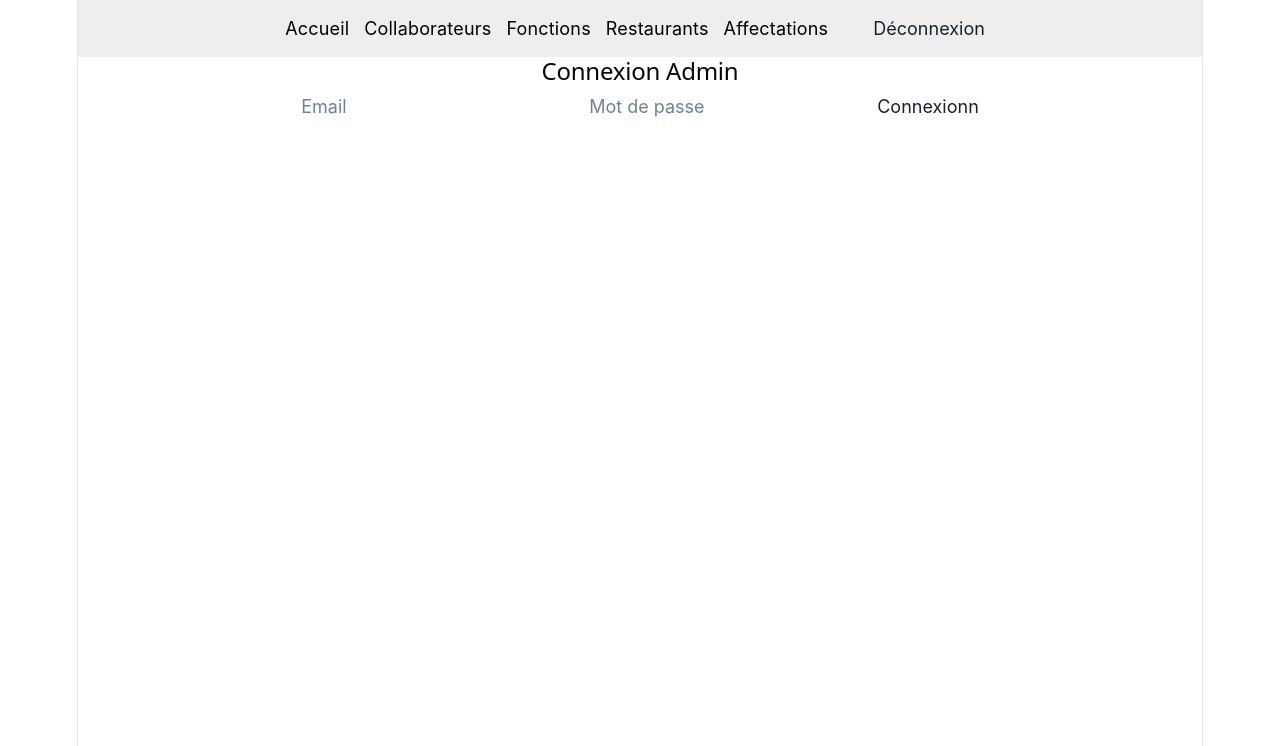
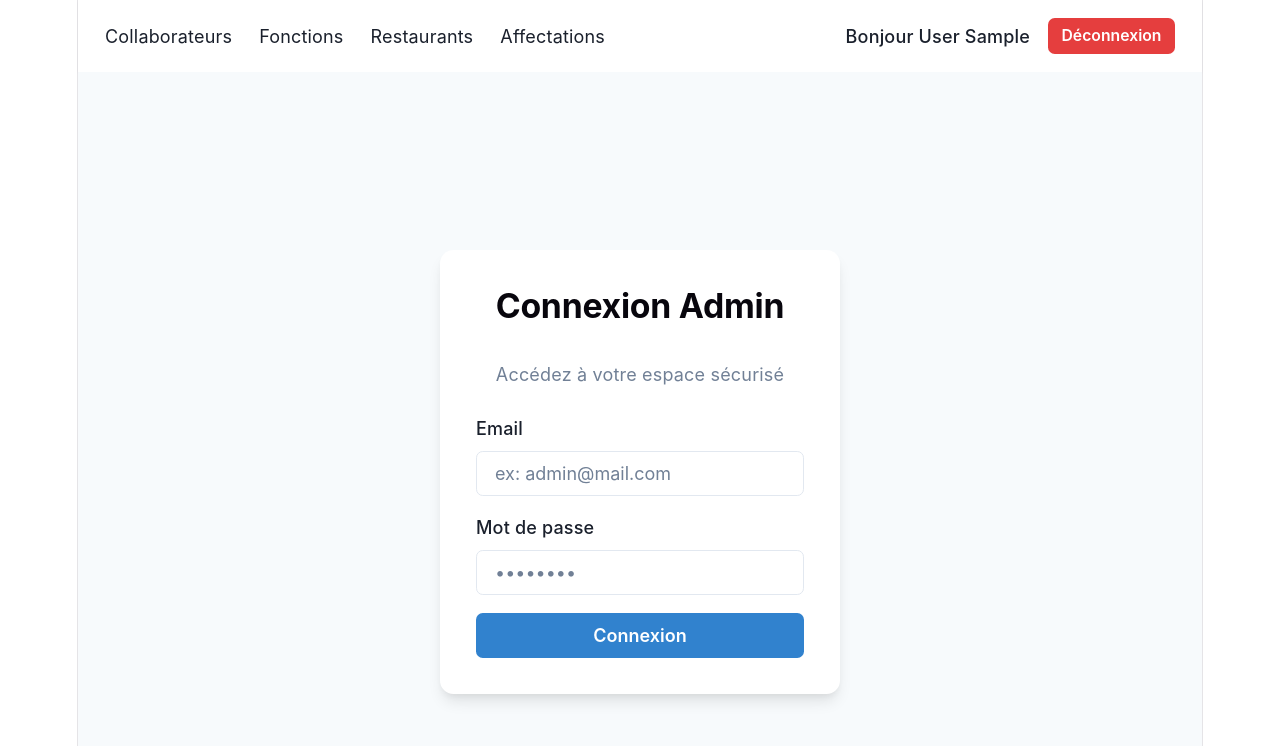
Before and after one commit to m2493/PROJET_WACDO, a React (Vite) app in the folder wacdo-front/: page /login in a window 1280 px wide. Shown: the top 746 px of the page. Built offline with nearby package versions, Linux system fonts and the light colour scheme; sample sign-in values are in the browser's storage.

Commit message:
Corrections sur la barre de navigation

```diff
--- a/wacdo-front/src/App.jsx
+++ b/wacdo-front/src/App.jsx
@@ -1,5 +1,8 @@
-import { BrowserRouter as Router, Routes, Route } from "react-router-dom";
+import { BrowserRouter as Router, Routes, Route, Navigate } from "react-router-dom";
 import { AuthProvider } from "./auth/AuthContext";
+import { useContext } from "react";
+import { AuthContext } from "./auth/AuthContext";
+
 import ProtectedRoute from "./auth/ProtectedRoute";
 
 import Login from "./pages/Login";
@@ -17,22 +20,34 @@ import Function from "./pages/Function/Functions";
 import CreateFunctionPage from "./pages/Function/CreateFunctionPage";
 
 import Affectation from "./pages/Affectation/Affectations.jsx";
-import EditAffectationPage from "./pages/Affectation/EditAffectationPage"
+import EditAffectationPage from "./pages/Affectation/EditAffectationPage";
+
 import Navbar from "./pages/Navbar";
 
+/* 🔥 Wrapper pour gérer la logique auth + navbar */
+function AppLayout() {
+    const { isAuthenticated } = useContext(AuthContext);
 
-
-
-function App() {
     return (
-
-            <AuthProvider>
-                <Router>
-                    <Navbar />
+        <>
+            {/* Navbar uniquement si connecté */}
+            {isAuthenticated && <Navbar />}
 
             <Routes>
+                <Route
+                    path="/"
+                    element={
+                        isAuthenticated ? (
+                            <Navigate to="/collaborator" />
+                        ) : (
+                            <Navigate to="/login" />
+                        )
+                    }
+                />
+
                 <Route path="/login" element={<Login />} />
 
+                {/* PROTECTED ROUTES */}
                 <Route
                     path="/restaurant"
                     element={
@@ -97,11 +112,6 @@ function App() {
                 />
 
                 <Route
-                            path="/affectations/:id/edit"
-                            element={<EditAffectationPage />}
-                        />
-
-                        <Route
                     path="/function"
                     element={
                         <ProtectedRoute>
@@ -127,12 +137,23 @@ function App() {
                         </ProtectedRoute>
                     }
                 />
+
+                <Route
+                    path="/affectations/:id/edit"
+                    element={<EditAffectationPage />}
+                />
             </Routes>
-
-                </Router>
-            </AuthProvider>
-
+        </>
     );
 }
 
-export default App;
+/* Root App */
+export default function App() {
+    return (
+        <AuthProvider>
+            <Router>
+                <AppLayout />
+            </Router>
+        </AuthProvider>
+    );
+}
--- a/wacdo-front/src/auth/AuthContext.jsx
+++ b/wacdo-front/src/auth/AuthContext.jsx
@@ -5,7 +5,7 @@ export const AuthContext = createContext();
 
 export function AuthProvider({ children }) {
   const [isAuthenticated, setIsAuthenticated] = useState(
-    !!localStorage.getItem("token")
+      !!localStorage.getItem("token")
   );
 
   const login = async (email, motDePasse) => {
@@ -15,19 +15,37 @@ export function AuthProvider({ children }) {
     });
 
     localStorage.setItem("token", response.data.token);
+
+    // optionnel mais utile pour navbar
+    localStorage.setItem("user", JSON.stringify(response.data.user || { email }));
+
     setIsAuthenticated(true);
   };
 
   const logout = () => {
     localStorage.removeItem("token");
+    localStorage.removeItem("user");
     setIsAuthenticated(false);
   };
 
+  // SAFE PARSE (IMPORTANT)
+  let user = null;
+  try {
+    user = JSON.parse(localStorage.getItem("user"));
+  } catch (e) {
+    user = null;
+  }
+
   return (
-    <AuthContext.Provider
-      value={{ isAuthenticated, login, logout }}
-    >
-      {children}
-    </AuthContext.Provider>
+      <AuthContext.Provider
+          value={{
+            isAuthenticated,
+            login,
+            logout,
+            user,
+          }}
+      >
+        {children}
+      </AuthContext.Provider>
   );
 }
--- a/wacdo-front/src/components/forms/AssignCollaboratorForm.jsx
+++ b/wacdo-front/src/components/forms/AssignCollaboratorForm.jsx
@@ -1,5 +1,16 @@
 import { useEffect, useState } from "react";
 import api from "../../api/axios";
+
+import {
+    VStack,
+    FormControl,
+    FormLabel,
+    Select,
+    Input,
+    Button,
+    Spinner,
+    Center,
+} from "@chakra-ui/react";
 
 export default function AssignCollaboratorForm({ onAssign }) {
     const [collaborators, setCollaborators] = useState([]);
@@ -9,49 +20,102 @@ export default function AssignCollaboratorForm({ onAssign }) {
     const [jobId, setJobId] = useState("");
     const [startDateAffectation, setStartDateAffectation] = useState("");
 
+    const [loading, setLoading] = useState(true);
+
     useEffect(() => {
-    api.get("/api/collaborators/non-affectes")
-      .then(res => setCollaborators(res.data));
+        const loadData = async () => {
+            try {
+                const resC = await api.get("/api/collaborators/non-affectes");
+                const resJ = await api.get("/api/jobs");
 
-    api.get("/api/jobs")
-      .then(res => setJobs(res.data));
+                setCollaborators(resC.data);
+                setJobs(resJ.data);
+
+                setStartDateAffectation(
+                    new Date().toISOString().split("T")[0]
+                );
+            } catch (err) {
+                console.error(err);
+            } finally {
+                setLoading(false);
+            }
+        };
+
+        loadData();
     }, []);
 
     const handleSubmit = (e) => {
         e.preventDefault();
-    onAssign({ collaboratorId, jobId, startDateAffectation });
+
+        onAssign({
+            collaboratorId: Number(collaboratorId),
+            jobId: Number(jobId),
+            startDateAffectation,
+        });
     };
 
+    if (loading) {
         return (
-    <form onSubmit={handleSubmit} className="flex flex-col gap-2">
+            <Center py={6}>
+                <Spinner />
+            </Center>
+        );
+    }
 
-      <select onChange={e => setCollaboratorId(e.target.value)}>
-        <option value="">Collaborateur</option>
-        {collaborators.map(c => (
+    return (
+        <form onSubmit={handleSubmit}>
+            <VStack spacing={5} align="stretch">
+
+                <FormControl isRequired>
+                    <FormLabel>Collaborateur</FormLabel>
+                    <Select
+                        placeholder="Sélectionner un collaborateur"
+                        value={collaboratorId}
+                        onChange={(e) => setCollaboratorId(e.target.value)}
+                    >
+                        {collaborators.map((c) => (
                             <option key={c.id} value={c.id}>
                                 {c.firstName} {c.lastName}
                             </option>
                         ))}
-      </select>
+                    </Select>
+                </FormControl>
 
-      <select onChange={e => setJobId(e.target.value)}>
-        <option value="">Poste</option>
-        {jobs.map(j => (
+                <FormControl isRequired>
+                    <FormLabel>Poste</FormLabel>
+                    <Select
+                        placeholder="Sélectionner un poste"
+                        value={jobId}
+                        onChange={(e) => setJobId(e.target.value)}
+                    >
+                        {jobs.map((j) => (
                             <option key={j.id} value={j.id}>
                                 {j.labelFunction}
                             </option>
                         ))}
-      </select>
+                    </Select>
+                </FormControl>
 
-      <input
+                <FormControl isRequired>
+                    <FormLabel>Date de début</FormLabel>
+                    <Input
                         type="date"
                         value={startDateAffectation}
-        onChange={e => setStartDateAffectation(e.target.value)}
+                        onChange={(e) =>
+                            setStartDateAffectation(e.target.value)
+                        }
                     />
+                </FormControl>
 
-      <button className="bg-blue-500 text-white px-3 py-1 rounded">
+                <Button
+                    colorScheme="blue"
+                    type="submit"
+                    w="full"
+                >
                     Affecter
-      </button>
+                </Button>
+
+            </VStack>
         </form>
     );
 }
--- a/wacdo-front/src/pages/Login.jsx
+++ b/wacdo-front/src/pages/Login.jsx
@@ -1,6 +1,20 @@
 import { useState, useContext } from "react";
 import { AuthContext } from "../auth/AuthContext";
 import { useNavigate } from "react-router-dom";
+
+import {
+    Box,
+    Button,
+    FormControl,
+    FormLabel,
+    Input,
+    Heading,
+    Text,
+    VStack,
+    Alert,
+    AlertIcon,
+    useToast
+} from "@chakra-ui/react";
 
 function Login() {
     const [email, setEmail] = useState("");
@@ -9,45 +23,97 @@ function Login() {
 
     const { login } = useContext(AuthContext);
     const navigate = useNavigate();
+    const toast = useToast();
 
     const handleSubmit = async (e) => {
         e.preventDefault();
+        setError("");
 
         try {
             await login(email, motDePasse);
+
+            toast({
+                title: "Connexion réussie",
+                status: "success",
+                duration: 2000,
+                isClosable: true,
+            });
+
             navigate("/restaurant");
-    } /*catch {
-      *setError("Identifiants incorrects");
-      */
-     catch (error) {
+        } catch (error) {
             console.log(error);
-    console.log(error.response);
-    setError("Erreur connexion");
+            setError("Identifiants incorrects");
         }
     };
 
     return (
-    <div>
-      <h2>Connexion Admin</h2>
+        <Box
+            minH="100vh"
+            display="flex"
+            alignItems="center"
+            justifyContent="center"
+            bg="gray.50"
+        >
+            <Box
+                w="full"
+                maxW="400px"
+                bg="white"
+                p={8}
+                borderRadius="xl"
+                boxShadow="lg"
+            >
+                <VStack spacing={6} align="stretch">
+
+                    <Heading textAlign="center" size="lg">
+                        Connexion Admin
+                    </Heading>
+
+                    <Text textAlign="center" color="gray.500">
+                        Accédez à votre espace sécurisé
+                    </Text>
 
                     <form onSubmit={handleSubmit}>
-        <input
+                        <VStack spacing={4}>
+
+                            <FormControl>
+                                <FormLabel>Email</FormLabel>
+                                <Input
                                     type="email"
-          placeholder="Email"
+                                    placeholder="ex: admin@mail.com"
                                     onChange={(e) => setEmail(e.target.value)}
                                 />
+                            </FormControl>
 
-        <input
+                            <FormControl>
+                                <FormLabel>Mot de passe</FormLabel>
+                                <Input
                                     type="password"
-          placeholder="Mot de passe"
+                                    placeholder="••••••••"
                                     onChange={(e) => setMotDePasse(e.target.value)}
                                 />
+                            </FormControl>
 
-        <button type="submit">Connexionn</button>
+                            {error && (
+                                <Alert status="error" borderRadius="md">
+                                    <AlertIcon />
+                                    {error}
+                                </Alert>
+                            )}
+
+                            <Button
+                                type="submit"
+                                colorScheme="blue"
+                                width="full"
+                            >
+                                Connexion
+                            </Button>
+
+                        </VStack>
                     </form>
 
-      <p>{error}</p>
-    </div>
+                </VStack>
+            </Box>
+        </Box>
     );
 }
 
--- a/wacdo-front/src/pages/Navbar.jsx
+++ b/wacdo-front/src/pages/Navbar.jsx
@@ -1,17 +1,21 @@
+import {
+    Box,
+    Flex,
+    HStack,
+    Button,
+    Text,
+    Spacer
+} from "@chakra-ui/react";
 import { NavLink, useNavigate } from "react-router-dom";
-/*import { LogOut } from "lucide-react";*/
 import { useContext } from "react";
 import { AuthContext } from "../auth/AuthContext";
 
 function Navbar() {
     const navigate = useNavigate();
-  const { logout, isAuthenticated } = useContext(AuthContext);
+    const { logout, isAuthenticated, isAdmin, user } = useContext(AuthContext);
 
-  const linkStyle = ({ isActive }) => ({
-    marginRight: "15px",
-    textDecoration: "none",
-    color: isActive ? "red" : "black",
-  });
+    // 🔐 PAS ADMIN → PAS DE NAVBAR
+    if (!isAuthenticated) return null;
 
     const handleLogout = () => {
         logout();
@@ -19,26 +23,30 @@ function Navbar() {
     };
 
     return (
-    <nav style={{ padding: "10px", background: "#eee" }}>
-      <NavLink to="/" style={linkStyle}>Accueil</NavLink>
-      <NavLink to="/collaborator" style={linkStyle}>Collaborateurs</NavLink>
-      <NavLink to="/function" style={linkStyle}>Fonctions</NavLink>
-      <NavLink to="/restaurant" style={linkStyle}>Restaurants</NavLink>
-      <NavLink to="/affectation" style={linkStyle}>Affectations</NavLink>
+        <Box bg="white" px={6} py={4} shadow="sm">
+            <Flex align="center">
 
-      {isAuthenticated && (
-        <button
-          onClick={handleLogout}
-          style={{
-            marginLeft: "20px",
-            padding: "5px 10px",
-            cursor: "pointer"
-          }}
-        >
+                <HStack spacing={6}>
+                    <NavLink to="/collaborator">Collaborateurs</NavLink>
+                    <NavLink to="/function">Fonctions</NavLink>
+                    <NavLink to="/restaurant">Restaurants</NavLink>
+                    <NavLink to="/affectation">Affectations</NavLink>
+                </HStack>
+
+                <Spacer />
+
+                <HStack spacing={4}>
+                    <Text fontWeight="medium">
+                        Bonjour {user?.lastName} {user?.firstName}
+                    </Text>
+
+                    <Button colorScheme="red" size="sm" onClick={handleLogout}>
                         Déconnexion
-        </button>
-      )}
-    </nav>
+                    </Button>
+                </HStack>
+
+            </Flex>
+        </Box>
     );
 }
 
```
Also changed, not shown: wacdo-front/src/pages/Restaurant/AssignCollaboratorForm.jsx (+42 -49 lines). Lines whose indentation alone changed are shown as unchanged.
